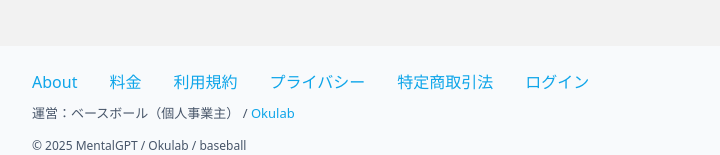
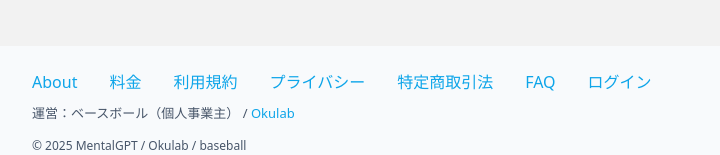
Before and after one commit to yasuhirookura/mentalgpt-react-starter, a React (Create React App) app: page / in a window 1280 px wide. Shown: the part 689-844 px from the top of the page, without its empty margins (164-884 px from the left). Built offline with nearby package versions, Linux system fonts and the light colour scheme.

Commit message:
feat: add FAQ page

```diff
--- a/src/components/SiteFooter.jsx
+++ b/src/components/SiteFooter.jsx
@@ -12,6 +12,7 @@ export default function SiteFooter() {
           <Link to="/terms">利用規約</Link>
           <Link to="/privacy">プライバシー</Link>
           <Link to="/legal">特定商取引法</Link>
+          <Link to="/faq">FAQ</Link>
           <Link to="/login">ログイン</Link>
         </nav>
 
```
